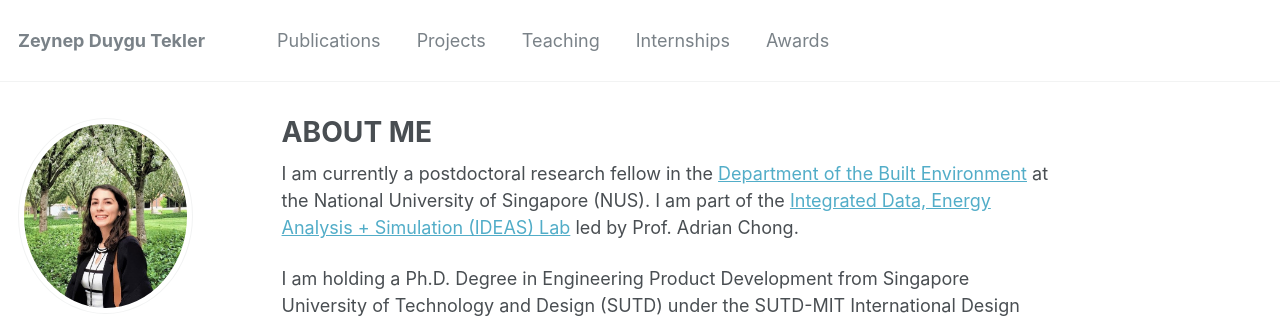
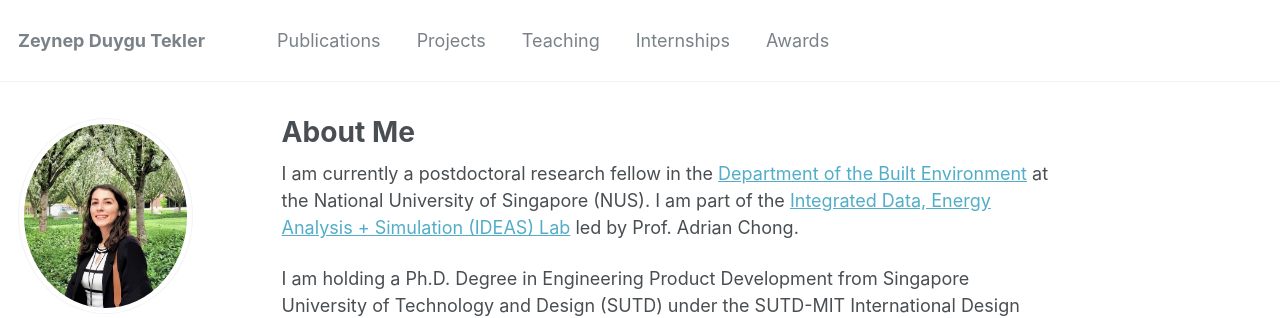
Before and after one commit to zeynepduygutekler/zeynepduygutekler.github.io, a Jekyll site: the page built from _pages/about.md, in a window 1280 px wide and 1114 px high. Shown: the top 318 px of the window. Built offline with Jekyll 4.4.1, drawn with Linux system fonts in a browser that asks for light colours; some web fonts are replaced.

Commit message:
Logo updated

```diff
--- a/_includes/head/custom.html
+++ b/_includes/head/custom.html
@@ -11,7 +11,8 @@
 <link rel="apple-touch-icon" sizes="144x144" href="{{ base_path }}/images/apple-touch-icon-144x144.png?v=M44lzPylqQ">
 <link rel="apple-touch-icon" sizes="152x152" href="{{ base_path }}/images/apple-touch-icon-152x152.png?v=M44lzPylqQ">
 <link rel="apple-touch-icon" sizes="180x180" href="{{ base_path }}/images/apple-touch-icon-180x180.png?v=M44lzPylqQ">
-<link rel="icon" type="image/png" href="{{ base_path }}/images/favicon-32x32.png?v=M44lzPylqQ" sizes="32x32">
+<link rel="icon" type="image/png" href="https://cdn-icons-png.flaticon.com/512/3666/3666234.png" sizes="32x32">
+<!--<link rel="icon" type="image/png" href="{{ base_path }}/images/favicon-32x32.png?v=M44lzPylqQ" sizes="32x32">-->
 <link rel="icon" type="image/png" href="{{ base_path }}/images/android-chrome-192x192.png?v=M44lzPylqQ" sizes="192x192">
 <link rel="icon" type="image/png" href="{{ base_path }}/images/favicon-96x96.png?v=M44lzPylqQ" sizes="96x96">
 <link rel="icon" type="image/png" href="{{ base_path }}/images/favicon-16x16.png?v=M44lzPylqQ" sizes="16x16">
--- a/_pages/about.md
+++ b/_pages/about.md
@@ -1,6 +1,6 @@
 ---
 permalink: /
-title: "ABOUT ME"
+title: "About Me"
 excerpt: "About me"
 author_profile: true
 redirect_from:
```
